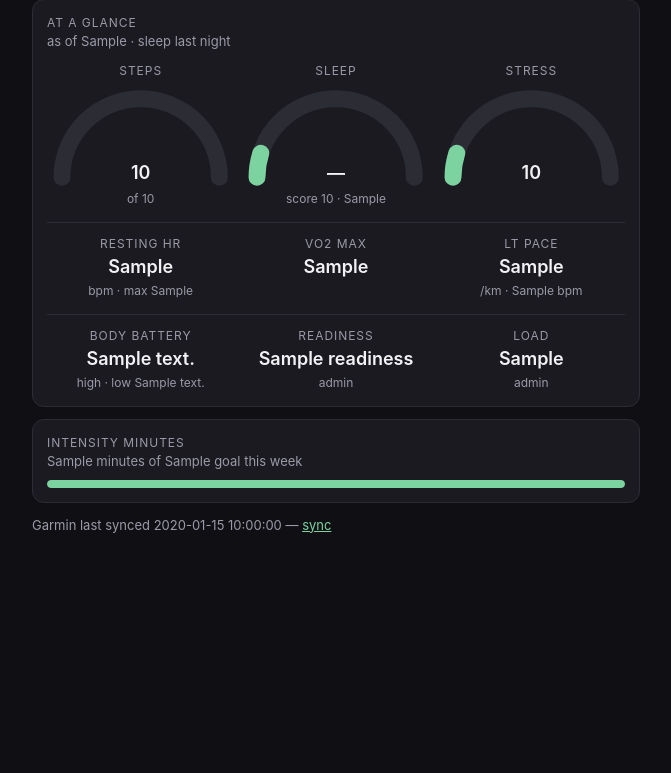
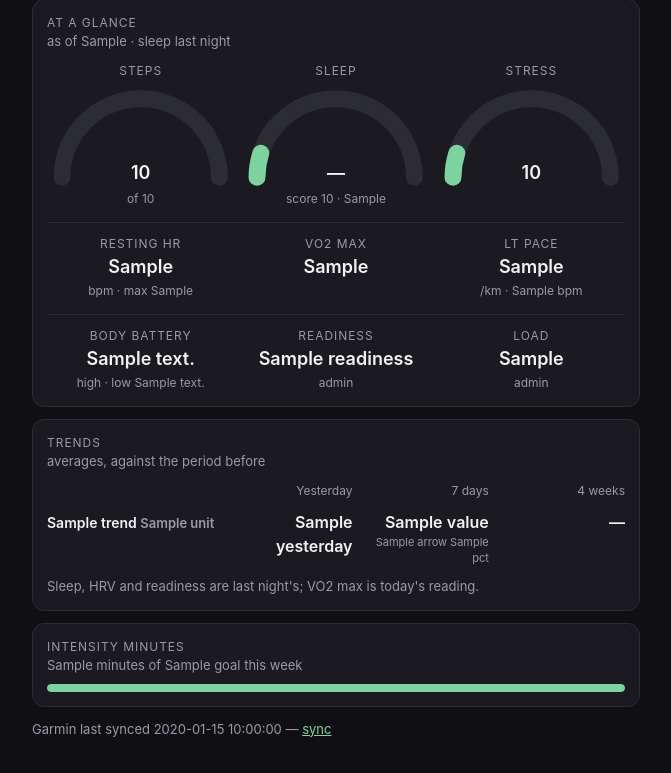
Before and after one commit to jay-withers/gym-log, a FastAPI app: template src/gymlog/templates/insights_fitness.html in a window 1280 px wide. Shown: the part 356-1129 px from the top of the page, without its empty margins (304-975 px from the left). Before the commit the page ends 889 px from the top, so only its background shows below. Run offline with FastAPI, Linux system fonts and the light colour scheme; the template is opened without the code that fills it: most values are stand-ins (such as "Sample title", 1, 10 or a date in 2020); parts of the project's set-up code (start-up, migrations or seed data) failed here and were passed over.

Commit message:
feat: trends card with yesterday, 7-day and 4-week averages (#190)
Each Garmin metric on the fitness page now shows its latest finished
day and its 7-day and 4-week averages, each against the period before,
marked better or worse by the metric's own good direction.

Co-authored-by: Claude Opus 5.5 <noreply@anthropic.com>

```diff
--- a/src/gymlog/api/routes.py
+++ b/src/gymlog/api/routes.py
@@ -1494,6 +1494,7 @@ def fitness_insights(request: Request, span: str = "week") -> Any:
         {
             "glance": _at_a_glance(log, today),
             "recovery": _recovery(log, today),
+            "trends": _trends(log, today),
             "span": span,
             "steps_chart": _fitness_chart(
                 log, today, span, lambda d: d.steps, _steps_label, _steps_tick, from_zero=True
@@ -2007,6 +2008,98 @@ def _recovery(log: Any, today: date) -> dict[str, Any]:
     return {"verdict": verdict, "signals": signals, "as_of": _short_date(night.date)}
 
 
+# (label, unit, value, label format, higher is better (None: neither),
+#  overnight, read from log.garmin_fitness rather than log.garmin_days)
+TREND_METRICS: tuple[
+    tuple[str, str, Callable[[Any], float], Callable[[float], str], bool | None, bool, bool], ...
+] = (
+    ("Steps", "", lambda d: d.steps, _steps_label, True, False, False),
+    ("Sleep", "", lambda d: d.sleep_seconds / 3600, _hours_label, True, True, False),
+    ("Sleep score", "", lambda d: d.sleep_score, _round_label, True, True, False),
+    ("HRV", "ms", lambda d: d.hrv_ms, _round_label, True, True, False),
+    ("Resting HR", "bpm", lambda d: d.resting_hr, _round_label, False, False, False),
+    ("Max HR", "bpm", lambda d: d.max_hr, _round_label, None, False, False),
+    ("Stress", "", lambda d: d.stress_avg, _round_label, False, False, False),
+    ("Body Battery", "", lambda d: d.body_battery_high, _round_label, True, False, False),
+    ("Readiness", "", lambda d: d.training_readiness, _round_label, True, True, False),
+    ("Intensity", "min", lambda d: d.intensity_minutes, _round_label, True, False, False),
+    ("VO2 max", "", lambda d: d.vo2max, _vo2max_label, True, True, True),
+    ("Weight", "kg", lambda d: d.weight_grams / 1000, _kg_label, None, False, False),
+)
+
+# A change smaller than this, as a fraction of the earlier average, reads as flat.
+TREND_FLAT = 0.01
+
+
+def _trends(log: Any, today: date) -> list[dict[str, Any]]:
+    """Each Garmin metric's latest finished day, and its 7-day and 4-week
+    averages against the 7 days and 4 weeks before them.
+
+    "Yesterday" is yesterday for daily totals, as `_fitness_chart`: today's
+    are half counted. Overnight values (sleep, HRV, readiness) are dated by
+    the morning they end, so last night's is today's record. Zeros are days
+    without a reading and count nowhere. A metric with nothing in the last 4
+    weeks is left out.
+
+    Each change is "better", "worse" or "flat" (under `TREND_FLAT`), or
+    "up"/"down" for a metric with no better direction (max HR, weight).
+    """
+    out = []
+    for label, unit, value, fmt, higher_is_better, overnight, fitness in TREND_METRICS:
+        last_day = today if overnight else today - timedelta(days=1)
+        rows = log.garmin_fitness if fitness else log.garmin_days
+        by_date = {r.date: value(r) for r in rows if r.date <= last_day.isoformat()}
+        month = _trend_period(by_date, last_day, 28, fmt, higher_is_better)
+        if month is None:
+            continue
+        latest = by_date.get(last_day.isoformat()) or 0
+        out.append(
+            {
+                "label": label,
+                "unit": unit,
+                "yesterday": fmt(latest) if latest else "",
+                "week": _trend_period(by_date, last_day, 7, fmt, higher_is_better),
+                "month": month,
+            }
+        )
+    return out
+
+
+def _trend_mean(by_date: dict[str, float], end: date, length: int) -> float | None:
+    """The mean of the non-zero readings in the `length` days ending `end`."""
+    start = (end - timedelta(days=length - 1)).isoformat()
+    values = [v for when, v in by_date.items() if start <= when <= end.isoformat() and v > 0]
+    return statistics.fmean(values) if values else None
+
+
+def _trend_period(
+    by_date: dict[str, float],
+    last_day: date,
+    length: int,
+    fmt: Callable[[float], str],
+    higher_is_better: bool | None,
+) -> dict[str, Any] | None:
+    """The `length` days ending `last_day` against the `length` days before."""
+    current = _trend_mean(by_date, last_day, length)
+    if current is None:
+        return None
+    previous = _trend_mean(by_date, last_day - timedelta(days=length), length)
+    trend = {"value": fmt(current), "change": "", "arrow": "", "pct": ""}
+    if not previous:
+        return trend
+    ratio = (current - previous) / previous
+    if abs(ratio) < TREND_FLAT:
+        trend["change"] = "flat"
+        return trend
+    if higher_is_better is None:
+        trend["change"] = "up" if ratio > 0 else "down"
+    else:
+        trend["change"] = "better" if (ratio > 0) == higher_is_better else "worse"
+    trend["arrow"] = "▲" if ratio > 0 else "▼"
+    trend["pct"] = f"{abs(ratio):.0%}"
+    return trend
+
+
 def _short_date(iso_date: str) -> str:
     """ "26 Sep" from an ISO date, or "" if it doesn't parse."""
     try:
--- a/src/gymlog/templates/insights_fitness.html
+++ b/src/gymlog/templates/insights_fitness.html
@@ -6,7 +6,7 @@
 {% from "_weekly_line.html" import weekly_line, weekly_line_styles %}
 
 {% set charts = [steps_chart, sleep_chart, hrv_chart, resting_hr_chart, max_hr_chart, stress_chart, vo2max_chart, lt_bpm_chart, lt_pace_chart, body_battery_chart, readiness_chart, weight_chart] | select | list %}
-{% if glance or charts or recovery or intensity %}
+{% if glance or charts or recovery or intensity or trends %}
 <style>
   .fit-sub { color: var(--dim); font-size: 13px; }
   /* Three gauges across for the values with a scale to sit on (a goal, a
@@ -24,6 +24,14 @@
              padding-top: 12px; border-top: 1px solid var(--line); text-align: center; }
   .glance-val { font-size: 18px; font-weight: 600; }
   .meter { height: 8px; border-radius: 999px; background: var(--line); overflow: hidden; margin-top: 8px; }
+  /* Metric, yesterday, then the two averages: four columns still fit a phone. */
+  .trends { display: grid; grid-template-columns: 1.3fr 1fr 1fr 1fr; gap: 10px 6px; align-items: baseline; }
+  .trends .head { color: var(--dim); font-size: 12px; text-align: right; }
+  .trends .name { font-size: 14px; }
+  .trends .num { text-align: right; font-weight: 600; font-variant-numeric: tabular-nums; }
+  .trends .chg { display: block; font-size: 11px; font-weight: 400; color: var(--dim); }
+  .trends .chg.better { color: var(--accent); }
+  .trends .chg.worse { color: var(--warn); }
   .meter span { display: block; height: 100%; border-radius: inherit; background: var(--accent); }
 </style>
 {{ weekly_line_styles() }}
@@ -98,6 +106,24 @@
 </div>
 {% endif %}
 
+{% if trends %}
+<div class="card">
+  <div class="slot">Trends</div>
+  <div class="fit-sub" style="margin-bottom: 10px">averages, against the period before</div>
+  <div class="trends">
+    <div></div><div class="head">Yesterday</div><div class="head">7 days</div><div class="head">4 weeks</div>
+    {% for t in trends %}
+    <div class="name">{{ t.label }}{% if t.unit %} <span class="fit-sub">{{ t.unit }}</span>{% endif %}</div>
+    <div class="num">{{ t.yesterday or "—" }}</div>
+    {% for p in [t.week, t.month] %}
+    <div class="num">{% if p %}{{ p.value }}{% if p.change %}<span class="chg {{ p.change }}">{% if p.arrow %}{{ p.arrow }} {{ p.pct }}{% else %}flat{% endif %}</span>{% endif %}{% else %}—{% endif %}</div>
+    {% endfor %}
+    {% endfor %}
+  </div>
+  <div class="fit-sub" style="margin-top: 10px">Sleep, HRV and readiness are last night's; VO2 max is today's reading.</div>
+</div>
+{% endif %}
+
 {% if intensity %}
 <div class="card">
   <div class="slot">Intensity minutes</div>
```
Also changed, not shown: tests/test_api.py (+86 -0 lines).
